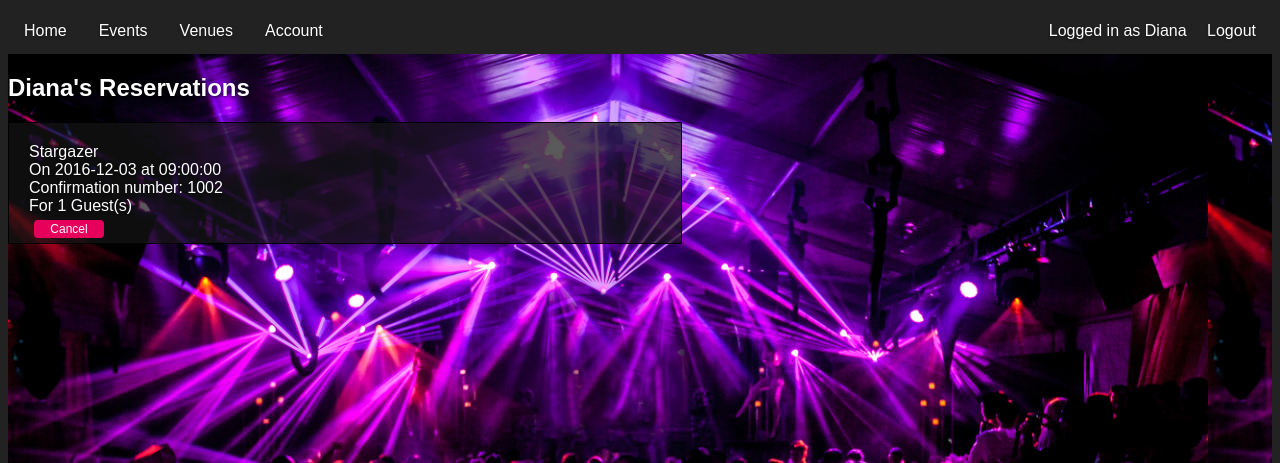
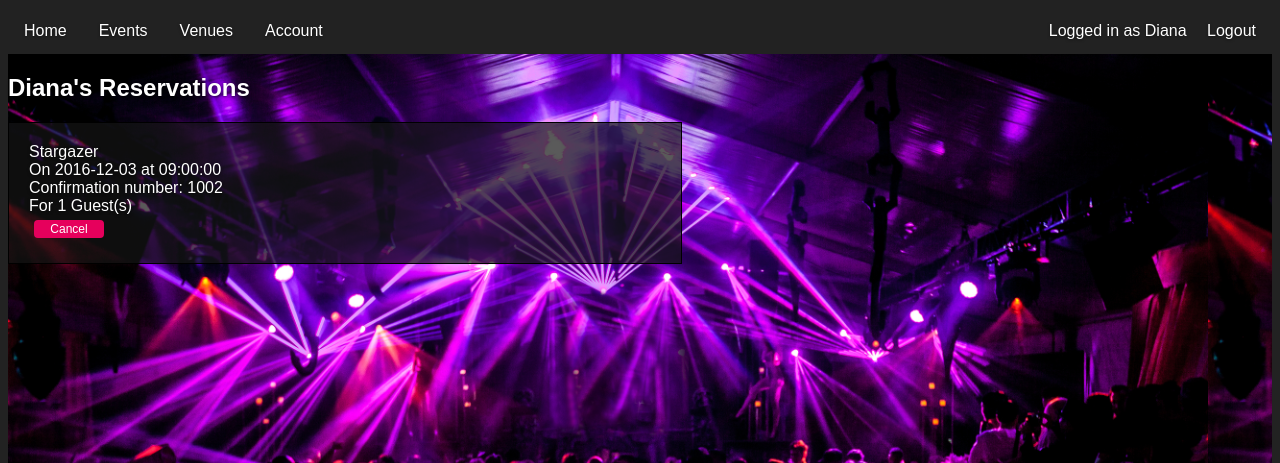
Before and after one commit to danyakarras/Venue, a PHP site: page /304_project/customer_reservations.php in a window 1280 px wide. Shown: the top 463 px of the page. Run offline with PHP 8.4, Linux system fonts and the light colour scheme; a user stored in the database is signed in; data comes from the database, SQL or seed files in the repository.

Commit message:
fixed customer_res css

```diff
--- a/customer_reservations.php
+++ b/customer_reservations.php
@@ -101,7 +101,7 @@ if ($result->num_rows > 0) {
 		$date = $row["date"];
 		$time = $row["time"];
 
-		$reservationList .=  '<div style="padding: 20px; height: 80px; width:50%;background:rgba(20, 20, 20, 0.7); border: 1px solid black; ">'.$venueName.'<br> On '.$date.' at '.$time.'<br>Confirmation number: '.$confirmationNum.'<br>For '.$numOfGuests.' Guest(s)<br><a href="cancel_confirm.php?confirmationNum='.$confirmationNum.'" onclick="return confirm(\'Are you sure?\')"><button class = "mini_button" style= "font-size: 12px;padding: 2px;width: 70px;"value ="$confirmationNum">Cancel</button></a></div><br>';
+		$reservationList .=  '<div style="padding: 20px; height: 100px; width:50%;background:rgba(20, 20, 20, 0.7); border: 1px solid black; ">'.$venueName.'<br> On '.$date.' at '.$time.'<br>Confirmation number: '.$confirmationNum.'<br>For '.$numOfGuests.' Guest(s)<br><a href="cancel_confirm.php?confirmationNum='.$confirmationNum.'" onclick="return confirm(\'Are you sure?\')"><button class = "mini_button" style= "font-size: 12px;padding: 2px;width: 70px;"value ="$confirmationNum">Cancel</button></a></div><br>';
 
 
 		// <a href="http://stackoverflow.com"
```
